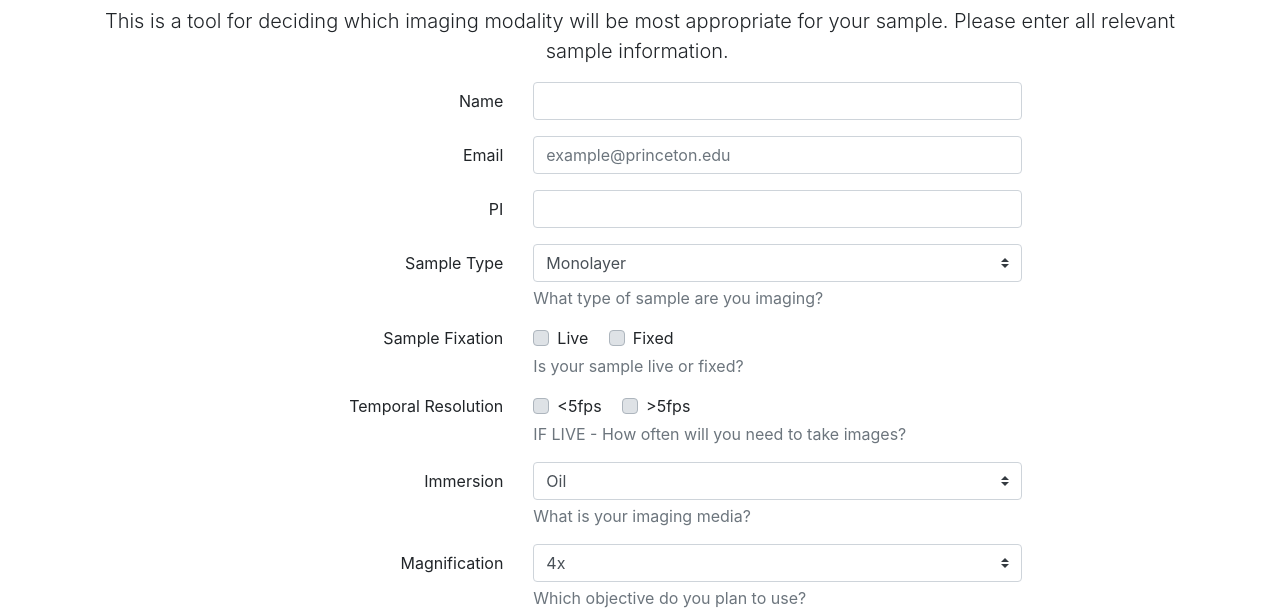
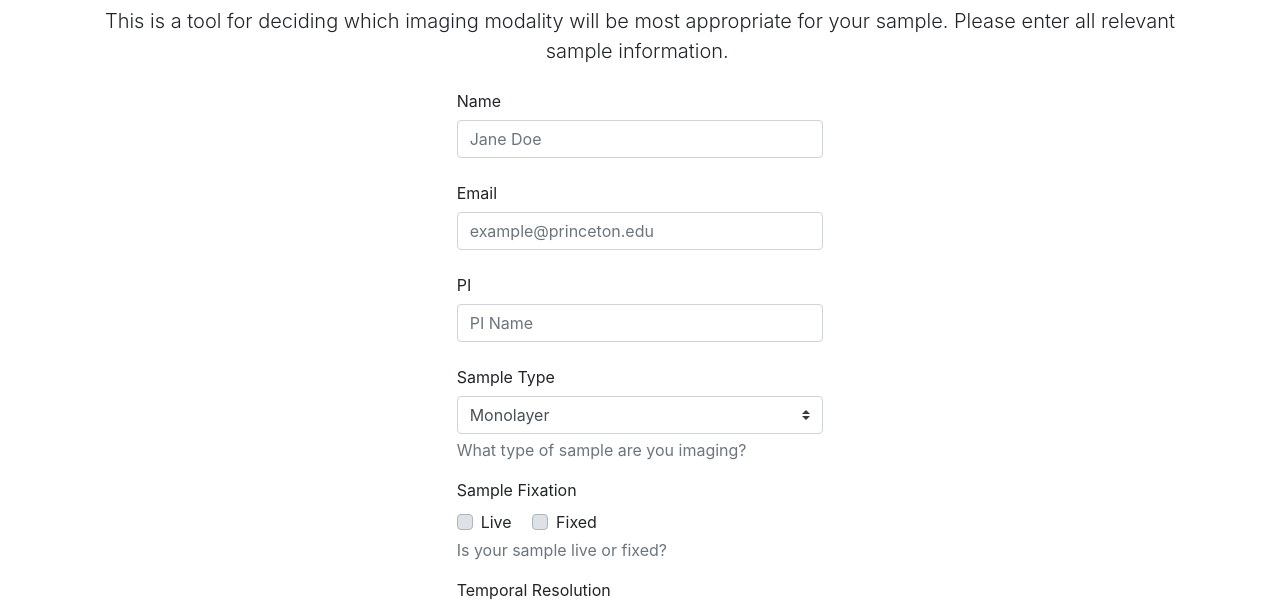
Before and after one commit to CIFstaff/CIFstaff.github.io, a website: page scopepicker.html in a window 1280 px wide. Shown: the part 154-766 px from the top of the page. Drawn offline with nearby package versions, Linux system fonts and the light colour scheme.

Commit message:
Update scopepicker.html

```diff
--- a/scopepicker.html
+++ b/scopepicker.html
@@ -58,26 +58,26 @@
     </div>
   </div>
   <form>
-  <div class="col-lg-10 form-group row">
-    <label for="name" class="text-right col-md col-form-label">Name</label>
-    <div class="col-md">
-      <input id="name" name="name" type="text" required="required" class="form-control">
+  <div class="col-lg-4 offset-lg-4 form-group">
+    <label for="name" class="text-left col-sm col-form-label">Name</label>
+    <div class="col-sm">
+      <input id="name" name="name" type="text" required="required" class="form-control" placeholder="Jane Doe">
     </div>
   </div>
-  <div class="col-lg-10 form-group row">
-    <label for="email" class="text-right col-md col-form-label">Email</label>
+  <div class="col-lg-4 offset-lg-4 form-group">
+    <label for="email" class="text-left col-md col-form-label">Email</label>
     <div class="col-md">
       <input id="email" name="email" type="text" class="form-control" placeholder="example@princeton.edu">
     </div>
   </div>
-  <div class="col-lg-10 form-group row">
-    <label for="pi" class="text-right col-md col-form-label">PI</label>
+  <div class="col-lg-4 offset-lg-4 form-group">
+    <label for="pi" class="text-left col-md col-form-label">PI</label>
     <div class="col-md">
-      <input id="pi" name="pi" type="text" class="form-control">
+      <input id="pi" name="pi" type="text" class="form-control" placeholder="PI Name">
     </div>
   </div>
-  <div class="col-lg-10 form-group row">
-    <label for="sample_type" class="text-right col-md col-form-label">Sample Type</label>
+  <div class="col-lg-4 offset-lg-4 form-group">
+    <label for="sample_type" class="text-left col-md col-form-label">Sample Type</label>
     <div class="col-md">
       <select id="sample_type" name="sample_type" class="custom-select" aria-describedby="sample_typeHelpBlock" required="required">
         <option value="mono">Monolayer</option>
@@ -91,8 +91,8 @@
       <span id="sample_typeHelpBlock" class="form-text text-muted">What type of sample are you imaging?</span>
     </div>
   </div>
-  <div class="col-lg-10 form-group row">
-    <label class="text-right col-md">Sample Fixation</label>
+  <div class="col-lg-4 offset-lg-4 form-group">
+    <label class="text-left col-md">Sample Fixation</label>
     <div class="col-md">
       <div class="custom-control custom-checkbox custom-control-inline">
         <input name="sample_fixation" id="sample_fixation_0" type="checkbox" class="custom-control-input" value="live" aria-describedby="sample_fixationHelpBlock" required="required">
@@ -105,8 +105,8 @@
       <span id="sample_fixationHelpBlock" class="form-text text-muted">Is your sample live or fixed?</span>
     </div>
   </div>
-  <div class="col-lg-10 form-group row">
-    <label class="text-right col-md">Temporal Resolution</label>
+  <div class="col-lg-4 offset-lg-4 form-group">
+    <label class="text-left col-md">Temporal Resolution</label>
     <div class="col-md">
       <div class="custom-control custom-checkbox custom-control-inline">
         <input name="temp_resolution" id="temp_resolution_0" type="checkbox" class="custom-control-input" value="slow" aria-describedby="temp_resolutionHelpBlock">
@@ -119,8 +119,8 @@
       <span id="temp_resolutionHelpBlock" class="form-text text-muted">IF LIVE - How often will you need to take images?</span>
     </div>
   </div>
-  <div class="col-lg-10 form-group row">
-    <label for="immersion" class="text-right col-md col-form-label">Immersion</label>
+  <div class="col-lg-4 offset-lg-4 form-group">
+    <label for="immersion" class="text-left col-md col-form-label">Immersion</label>
     <div class="col-md">
       <select id="immersion" name="immersion" class="custom-select" aria-describedby="immersionHelpBlock" required="required">
         <option value="oil">Oil</option>
@@ -133,8 +133,8 @@
       <span id="immersionHelpBlock" class="form-text text-muted">What is your imaging media?</span>
     </div>
   </div>
-  <div class="col-lg-10 form-group row">
-    <label for="magnification" class="text-right col-md col-form-label">Magnification</label>
+  <div class="col-lg-4 offset-lg-4 form-group">
+    <label for="magnification" class="text-left col-md col-form-label">Magnification</label>
     <div class="col-md">
       <select id="magnification" name="magnification" class="custom-select" aria-describedby="magnificationHelpBlock" required="required">
         <option value="4x">4x</option>
@@ -148,8 +148,8 @@
       <span id="magnificationHelpBlock" class="form-text text-muted">Which objective do you plan to use?</span>
     </div>
   </div>
-  <div class="col-lg-10 form-group row">
-    <label class="text-right col-md">Length Scale</label>
+  <div class="col-lg-4 offset-lg-4 form-group">
+    <label class="text-left col-md">Length Scale</label>
     <div class="col-md">
       <div class="custom-control custom-checkbox custom-control-inline">
         <input name="length_scale" id="length_scale_0" type="checkbox" class="custom-control-input" value="standard" aria-describedby="length_scaleHelpBlock" required="required" checked="checked">
@@ -166,7 +166,7 @@
       <span id="length_scaleHelpBlock" class="form-text text-muted">What is the size of the smallest features you are trying to resolve?</span>
     </div>
   </div>
-  <div class="col-lg-10 form-group row">
+  <div class="col-lg-4 offset-lg-4 form-group">
     <div class="offset-6 col-md">
       <button name="submit" type="submit" class="btn btn-primary">Submit</button>
     </div>
```
